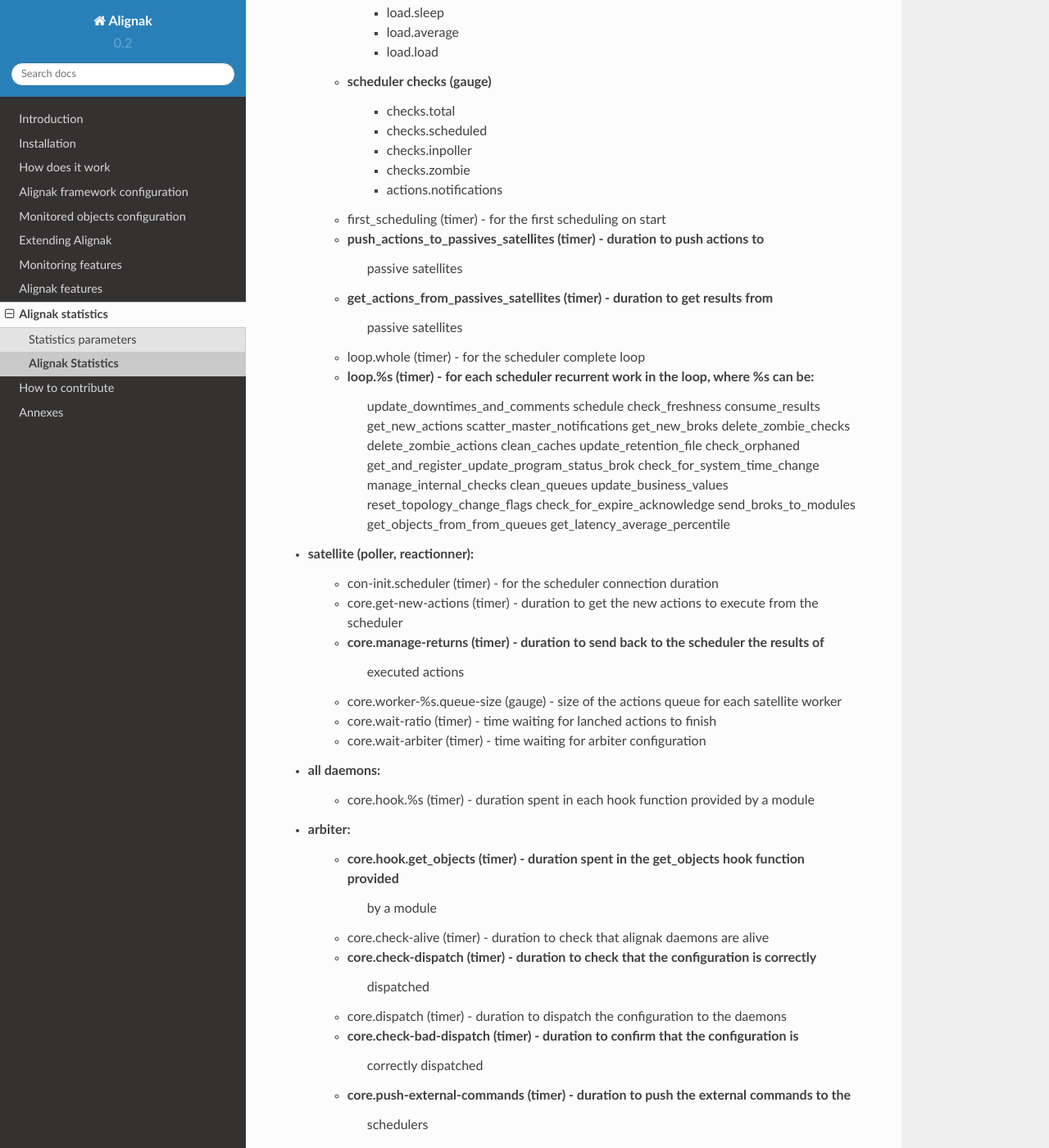
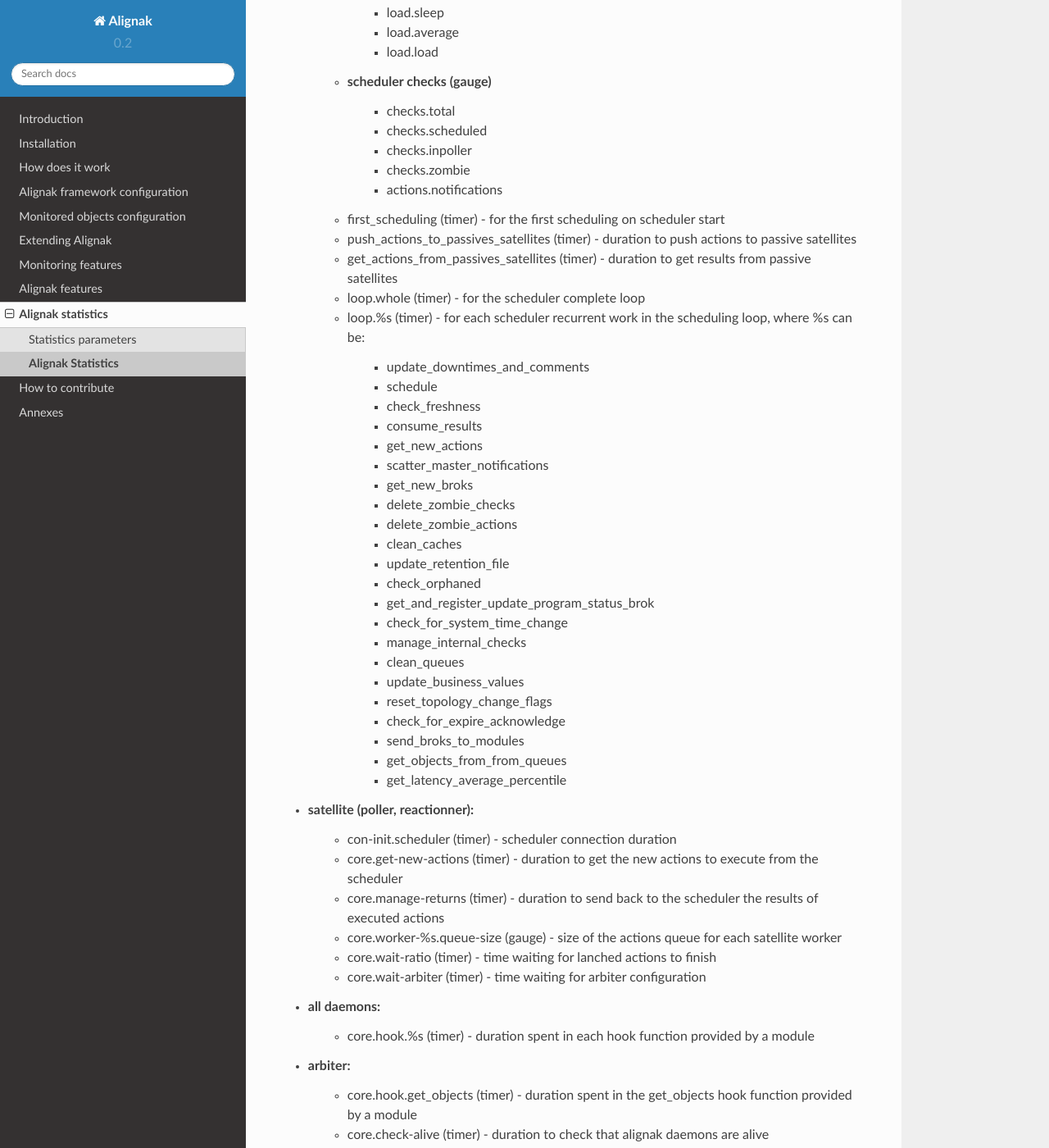
Before and after one commit to Alignak-monitoring/alignak-doc, a Sphinx documentation site: the page built from source/10_alignak_statistics/statistics.rst, in a window 1280 px wide and 1400 px high, scrolled down 660 px. Shown: the whole window at 82% size. Built offline with Sphinx 7.4.7 and the Read the Docs theme 2.0.0, drawn with Linux system fonts in a browser that asks for light colours; some of the changed text lies outside the part shown.

Commit message:
Update StatsD Alignak statistics documentation - update page layout

```diff
--- a/source/10_alignak_statistics/statistics.rst
+++ b/source/10_alignak_statistics/statistics.rst
@@ -7,7 +7,7 @@
 Alignak daemons statistics dictionary:
 
 * scheduler:
-    - configuration objects count (gauge)
+    - configured objects count (gauge)
         - configuration.hosts
         - configuration.services
         - configuration.hostgroups
@@ -35,41 +35,43 @@
         - checks.zombie
         - actions.notifications
 
-    - first_scheduling (timer) - for the first scheduling on start
-    - push_actions_to_passives_satellites (timer) - duration to push actions to
-                                                    passive satellites
-    - get_actions_from_passives_satellites (timer) - duration to get results from
-                                                     passive satellites
+    - first_scheduling (timer) - for the first scheduling on scheduler start
+
+    - push_actions_to_passives_satellites (timer) - duration to push actions to passive satellites
+
+    - get_actions_from_passives_satellites (timer) - duration to get results from passive satellites
+
     - loop.whole (timer) - for the scheduler complete loop
-    - loop.%s (timer) -  for each scheduler recurrent work in the loop, where %s can be:
-            update_downtimes_and_comments
-            schedule
-            check_freshness
-            consume_results
-            get_new_actions
-            scatter_master_notifications
-            get_new_broks
-            delete_zombie_checks
-            delete_zombie_actions
-            clean_caches
-            update_retention_file
-            check_orphaned
-            get_and_register_update_program_status_brok
-            check_for_system_time_change
-            manage_internal_checks
-            clean_queues
-            update_business_values
-            reset_topology_change_flags
-            check_for_expire_acknowledge
-            send_broks_to_modules
-            get_objects_from_from_queues
-            get_latency_average_percentile
+
+    - loop.%s (timer) -  for each scheduler recurrent work in the scheduling loop, where %s can be:
+
+        - update_downtimes_and_comments
+        - schedule
+        - check_freshness
+        - consume_results
+        - get_new_actions
+        - scatter_master_notifications
+        - get_new_broks
+        - delete_zombie_checks
+        - delete_zombie_actions
+        - clean_caches
+        - update_retention_file
+        - check_orphaned
+        - get_and_register_update_program_status_brok
+        - check_for_system_time_change
+        - manage_internal_checks
+        - clean_queues
+        - update_business_values
+        - reset_topology_change_flags
+        - check_for_expire_acknowledge
+        - send_broks_to_modules
+        - get_objects_from_from_queues
+        - get_latency_average_percentile
 
 * satellite (poller, reactionner):
-    - con-init.scheduler (timer) - for the scheduler connection duration
+    - con-init.scheduler (timer) - scheduler connection duration
     - core.get-new-actions (timer) - duration to get the new actions to execute from the scheduler
-    - core.manage-returns (timer) - duration to send back to the scheduler the results of
-                                    executed actions
+    - core.manage-returns (timer) - duration to send back to the scheduler the results of executed actions
     - core.worker-%s.queue-size (gauge) - size of the actions queue for each satellite worker
     - core.wait-ratio (timer) - time waiting for lanched actions to finish
     - core.wait-arbiter (timer) - time waiting for arbiter configuration
@@ -78,31 +80,22 @@
     - core.hook.%s (timer) - duration spent in each hook function provided by a module
 
 * arbiter:
-    - core.hook.get_objects (timer) - duration spent in the get_objects hook function provided
-                                      by a module
+    - core.hook.get_objects (timer) - duration spent in the get_objects hook function provided by a module
     - core.check-alive (timer) - duration to check that alignak daemons are alive
-    - core.check-dispatch (timer) - duration to check that the configuration is correctly
-                                    dispatched
+    - core.check-dispatch (timer) - duration to check that the configuration is correctly dispatched
     - core.dispatch (timer) - duration to dispatch the configuration to the daemons
-    - core.check-bad-dispatch (timer) - duration to confirm that the configuration is
-                                        correctly dispatched
-    - core.push-external-commands (timer) - duration to push the external commands to the
-                                            schedulers
+    - core.check-bad-dispatch (timer) - duration to confirm that the configuration is correctly dispatched
+    - core.push-external-commands (timer) - duration to push the external commands to the schedulers
 
 * receiver:
     - external-commands.pushed (gauge) - number of external commands pushed to schedulers
     - core.get-objects-from-queues (timer) - duration to get the objects from modules queues
-    - core.push-external-commands (timer) - duration to push the external commands to the
-                                            schedulers
+    - core.push-external-commands (timer) - duration to push the external commands to the schedulers
 
 * broker:
     - con-init.%s (timer) - for the %s daemon connection duration
-    - get-new-broks.%s (timer) - duration to get new broks from other daemons, where %s can
-                                 be: arbiter, scheduler, poller, reactionner, receiver or broker
-                                 broker is used for self generated broks
+    - get-new-broks.%s (timer) - duration to get new broks from other daemons, where %s can be: arbiter, scheduler, poller, reactionner, receiver or broker
     - core.put-to-external-queue (timer) - duration to send broks to external modules
-    - core.put-to-external-queue.%s (timer) - duration to send broks to each external module,
-                                              where %s is the external module alias
+    - core.put-to-external-queue.%s (timer) - duration to send broks to each external module, where %s is the external module alias
     - core.manage-broks (timer) - duration to manage broks with internal modules
-    - core.manage-broks.%s (timer) - duration to manage broks with each internal module,
-                                     where %s is the internal module alias
+    - core.manage-broks.%s (timer) - duration to manage broks with each internal module, where %s is the internal module alias
```
Also changed, not shown: other parts of source/10_alignak_statistics/statistics.rst (+1 -1 lines).
